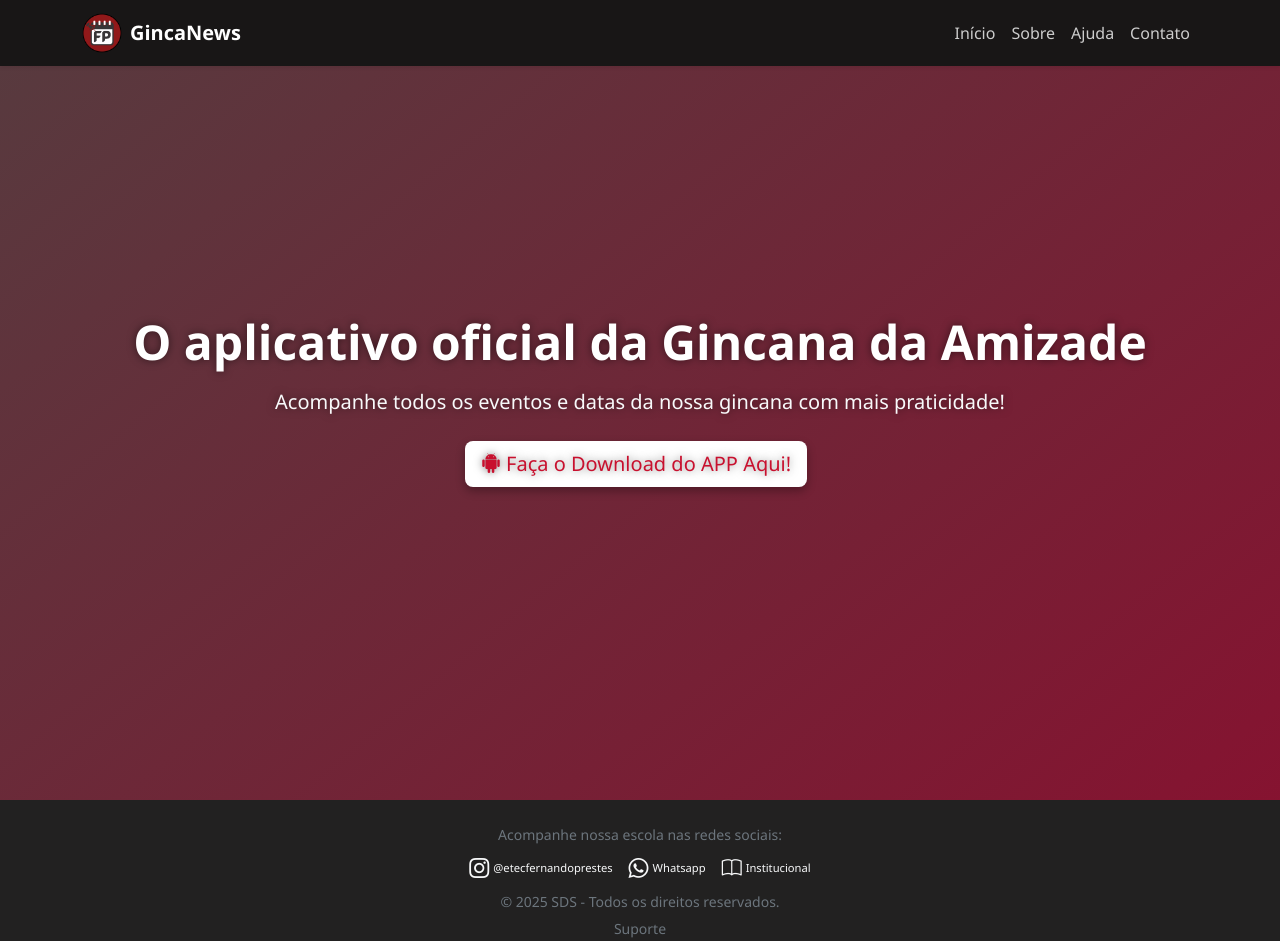
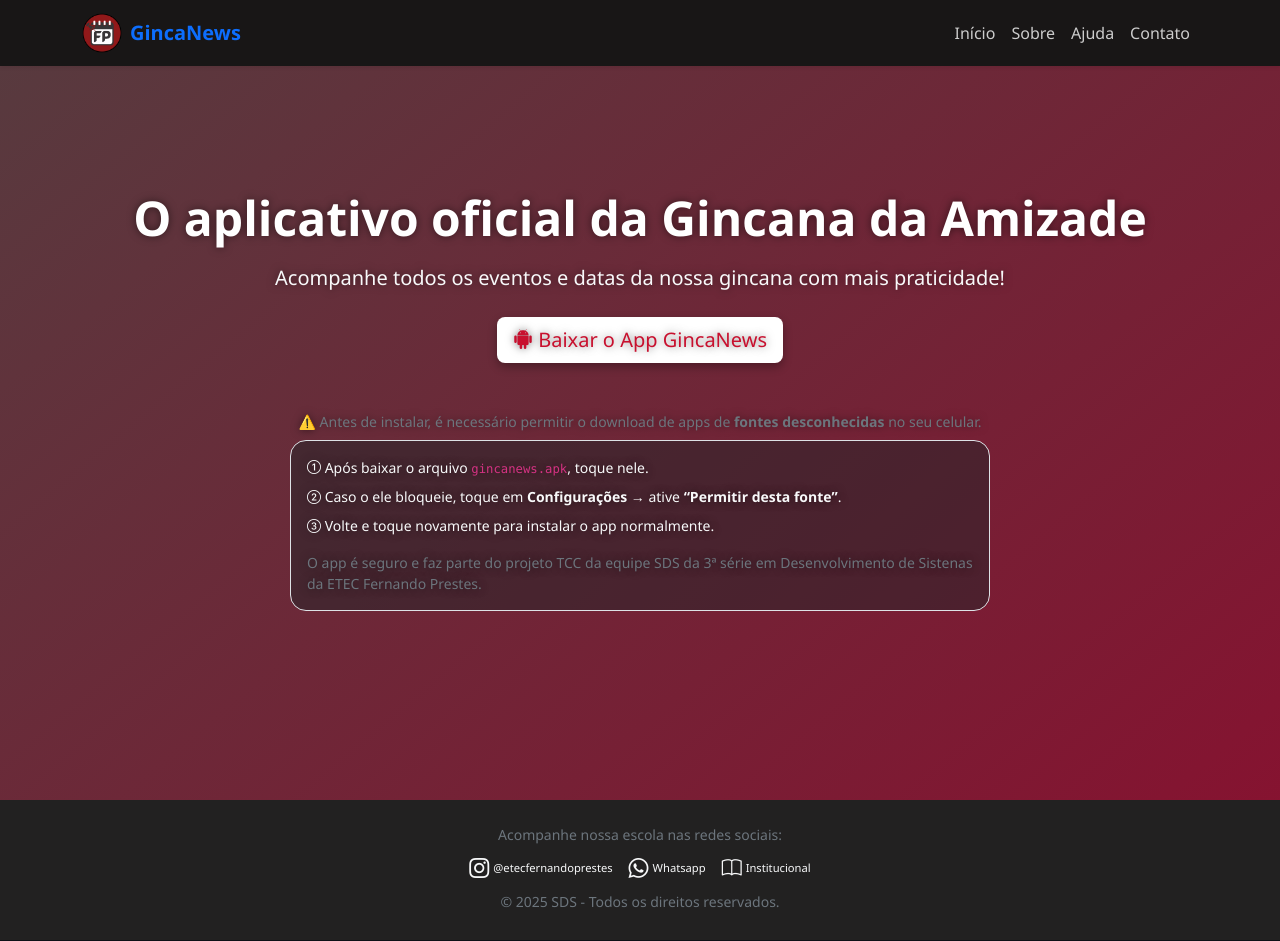
Before and after one commit to sdstcc/gincanews, a plain HTML site: page index.html in a window 1280 px wide. Drawn offline with nearby package versions, Linux system fonts and the light colour scheme.

Commit message:
Atualiza projeto GincaNews

```diff
--- a/index.html
+++ b/index.html
@@ -19,7 +19,7 @@
   <!-- NAVBAR -->
   <nav class="navbar navbar-expand-lg navbar-dark bg-dark shadow-sm fixed-top">
     <div class="container">
-                <a class="navbar-brand d-flex align-items-center fw-bold text-primary text-strong-contrast" href="index.html">
+      <a class="navbar-brand d-flex align-items-center fw-bold text-primary" href="index.html">
         <img src="img/logo.png" alt="Logo GincaNews" width="40" height="40" class="me-2 rounded-circle">
         GincaNews
       </a>
@@ -40,16 +40,29 @@
   <!-- HERO -->
   <section class="hero text-center text-light d-flex align-items-center" id="home">
     <div class="container" data-aos="fade-up">
-                <h1 class="fw-bold display-5 display-md-4">
+      <h1 class="fw-bold display-5">
         O aplicativo oficial da <span class="text-strong-contrast">Gincana da Amizade</span>
       </h1>
 
       <p class="lead mt-3">Acompanhe todos os eventos e datas da nossa gincana com mais praticidade!</p>
 
-                <div class="mt-4 d-flex flex-column flex-sm-row justify-content-center">
-                    <a href="downloads/gincanews.apk" download class="btn btn-primary btn-lg me-sm-2 mb-2 mb-sm-0">
-                        <i class="bi bi-android2"></i> Faça o Download do APP Aqui!
+      <div class="mt-4">
+        <a href="downloads/gincanews.apk" download class="btn btn-primary btn-lg">
+          <i class="bi bi-android2"></i> Baixar o App GincaNews
         </a>
+      </div>
+
+      <!-- TUTORIAL CURTO -->
+      <div class="tutorial mt-5 mx-auto" style="max-width: 700px;">
+        <p class="small text-secondary mb-2">
+          ⚠️ Antes de instalar, é necessário permitir o download de apps de <strong>fontes desconhecidas</strong> no seu celular.
+        </p>
+        <div class="border rounded-4 p-3 bg-dark bg-opacity-50 text-start text-light small">
+          <p class="mb-2"><i class="bi bi-1-circle"></i> Após baixar o arquivo <code>gincanews.apk</code>, toque nele.</p>
+          <p class="mb-2"><i class="bi bi-2-circle"></i> Caso o ele bloqueie, toque em <strong>Configurações</strong> → ative <strong>“Permitir desta fonte”</strong>.</p>
+          <p class="mb-2"><i class="bi bi-3-circle"></i> Volte e toque novamente para instalar o app normalmente.</p>
+          <p class="text-secondary mt-3 mb-0">O app é seguro e faz parte do projeto TCC da equipe SDS da 3ª série em Desenvolvimento de Sistenas da ETEC Fernando Prestes.</p>
+        </div>
       </div>
     </div>
   </section>
@@ -73,7 +86,6 @@
         </a>
       </div>
       <p class="text-secondary mb-1 small mt-2">© 2025 SDS - Todos os direitos reservados.</p>
-                <a href="#" class="text-secondary small mx-1 text-decoration-none">Suporte</a>
     </div>
   </footer>
 
@@ -96,7 +108,7 @@
 
     ScrollReveal().reveal('.hero h1', { delay: 200, origin: 'top', distance: '40px' });
     ScrollReveal().reveal('.hero p', { delay: 400, origin: 'bottom', distance: '30px' });
-            ScrollReveal().reveal('.hero .mt-4 a', { delay: 600, interval: 100, origin: 'bottom', distance: '20px' });
+    ScrollReveal().reveal('.hero .btn', { delay: 600, origin: 'bottom', distance: '20px' });
   </script>
 </body>
 </html>
```
Also changed, not shown: ajuda.html (+3 -3 lines), 2 other files. Lines whose indentation alone changed are shown as unchanged.
